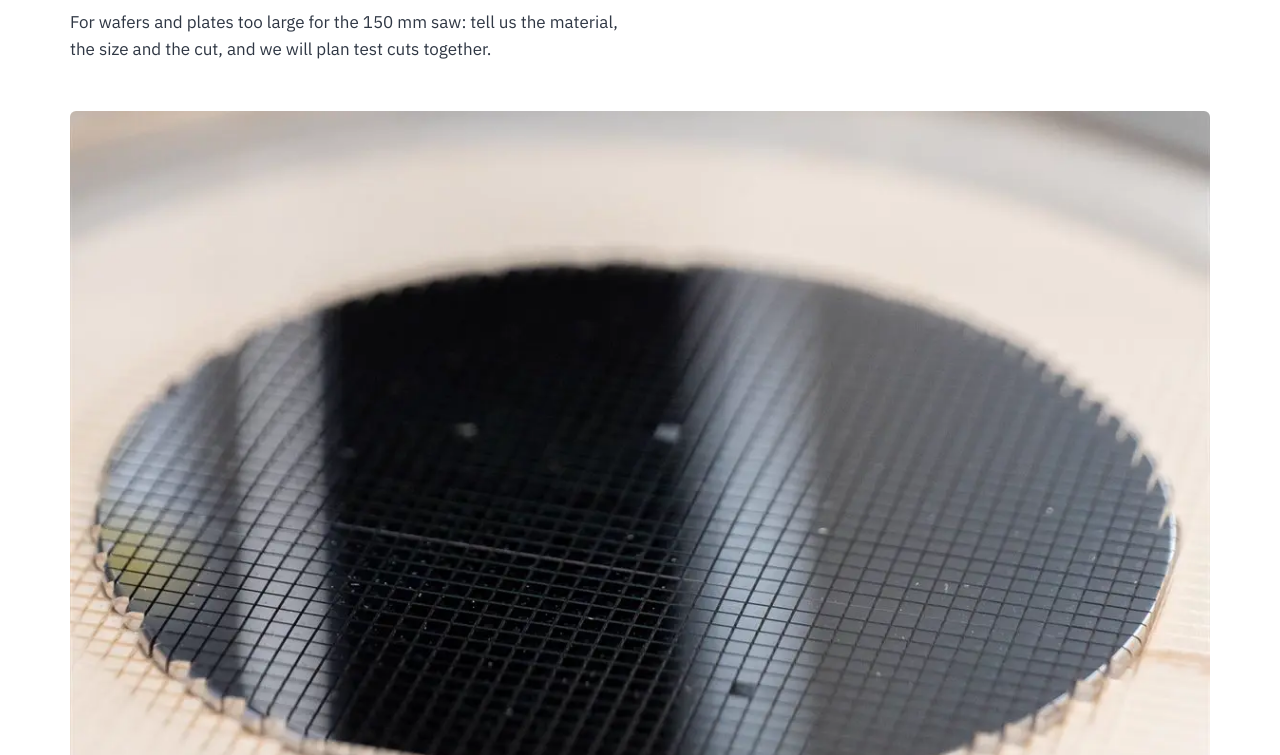
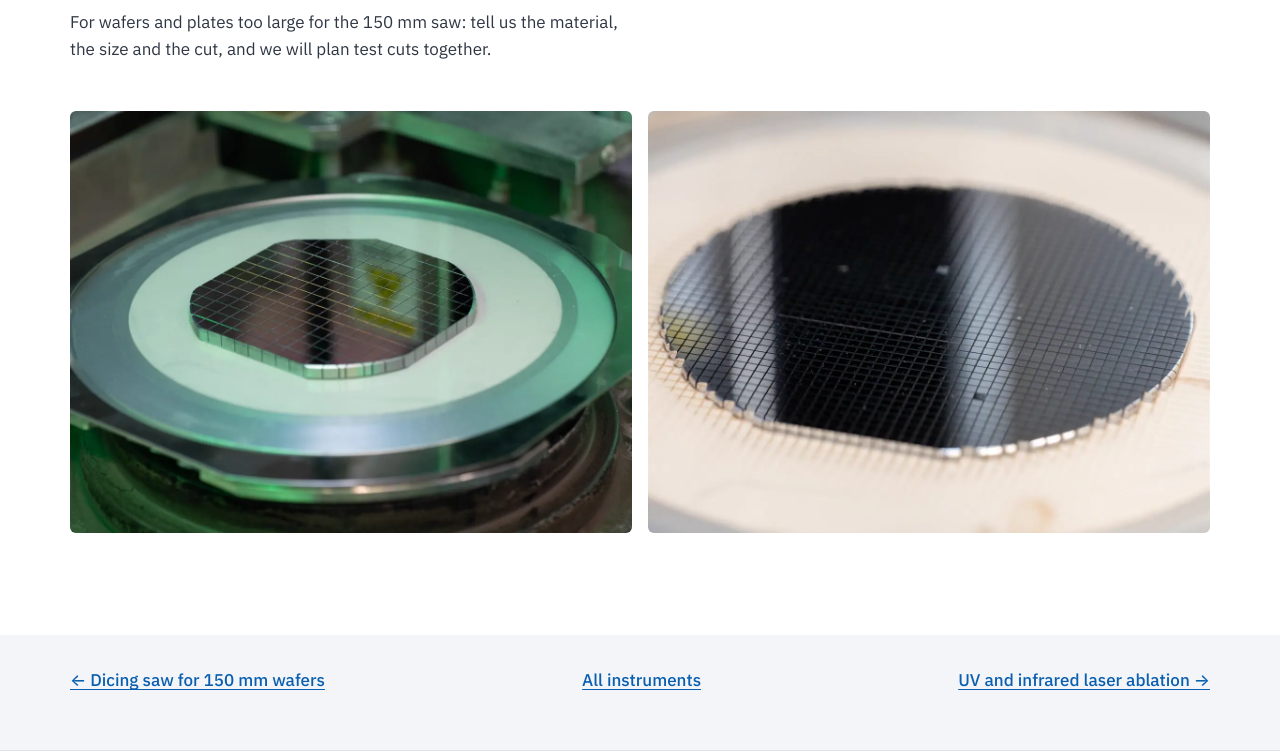
Before and after one commit to crystalab-ferrara/crystalab-ferrara.github.io, a plain HTML site: page equipment-dicing-saw-200.html in a window 1280 px wide. Shown: the part 1487-2242 px from the top of the page. Drawn offline with Linux system fonts and the light colour scheme.

Commit message:
Diced wafer photo on the home cards and the 200 mm dicing saw sheet
Co-Authored-By: Claude Opus 5.5 <noreply@anthropic.com>

```diff
--- a/equipment-dicing-saw-200.html
+++ b/equipment-dicing-saw-200.html
@@ -76,7 +76,7 @@
       <p><a href="mailto:crystals@fe.infn.it?subject=Disco%20DAD3351%20%E2%80%93%20collaboration%20request">crystals@fe.infn.it</a></p>
     </aside>
   </div>
-  <div class="wrap eq-more"><picture><source srcset="img/photos/diced-frame.webp" type="image/webp"><img src="img/photos/diced-frame.jpg" alt="" loading="lazy"></picture></div>
+  <div class="wrap eq-more"><picture><source srcset="img/photos/diced-wafer-green.webp" type="image/webp"><img src="img/photos/diced-wafer-green.jpg" alt="" loading="lazy"></picture><picture><source srcset="img/photos/diced-frame.webp" type="image/webp"><img src="img/photos/diced-frame.jpg" alt="" loading="lazy"></picture></div>
 </section>
 <nav class="wrap eq-pager" aria-label="Other instruments">
   <a href="equipment-dicing-saw.html">← Dicing saw for 150 mm wafers</a>
```
Also changed, not shown: index.html (+1 -0 lines), img/photos/diced-wafer-green.jpg (added), img/photos/diced-wafer-green.webp (added).
